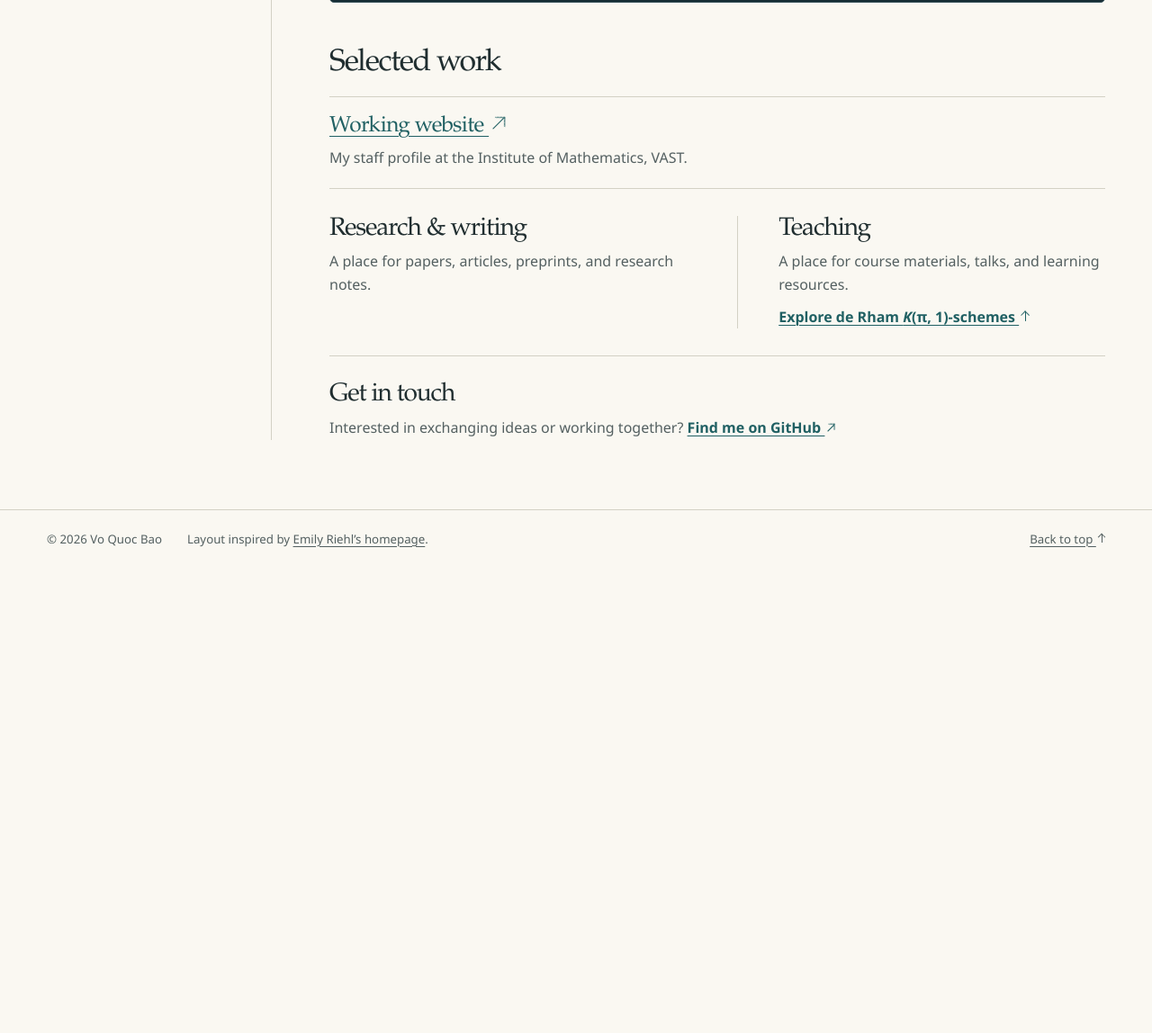
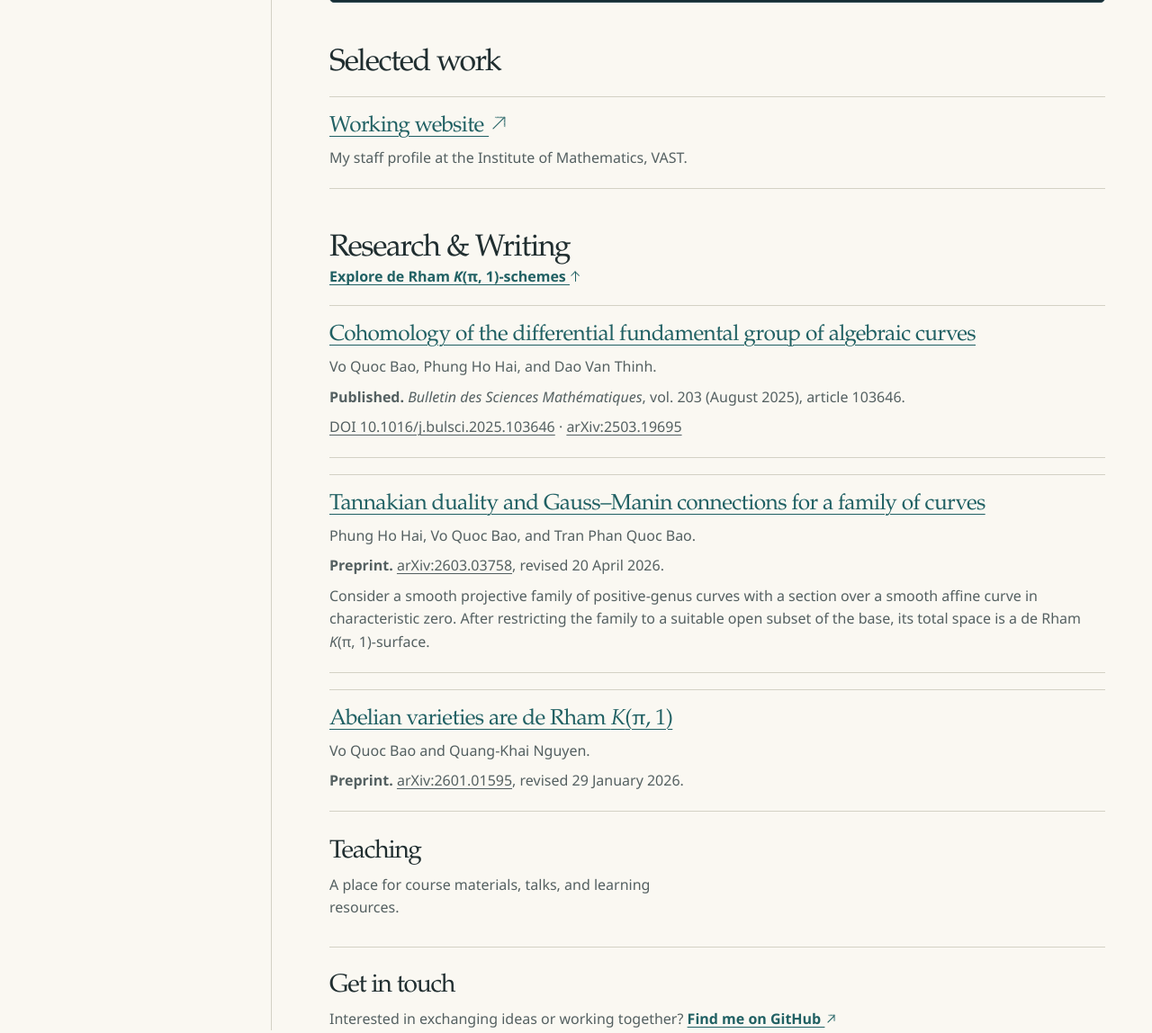
Before and after one commit to vqbao-storm/Vo-Quoc-Bao, a plain HTML site: page index.html in a window 1280 px wide. Shown: the part 891-2039 px from the top of the page at 90% size. Before the commit the page ends 1523 px from the top, so only its background shows below. Drawn offline with Linux system fonts and the light colour scheme.

Commit message:
Move the de Rham research link and list articles with publication details

```diff
--- a/index.html
+++ b/index.html
@@ -85,8 +85,9 @@
 
           <details class="comparison-example">
             <summary>Examples of de Rham <i>K</i>(π, 1)-schemes</summary>
-            <p>Smooth projective curves of genus at least one satisfy this property, as shown in <a href="https://arxiv.org/abs/2503.19695">my paper with Phung Ho Hai and Dao Van Thinh</a>.</p>
-            <p>Abelian varieties also satisfy it in every dimension. See <a href="https://arxiv.org/abs/2601.01595">my paper with Quang-Khai Nguyen</a>.</p>
+            <p>Smooth projective curves of positive genus satisfy this property. See our <a href="#paper-curves">published article on algebraic curves</a>.</p>
+            <p>Abelian varieties satisfy it in every dimension. See our <a href="#paper-abelian">preprint on abelian varieties</a>.</p>
+            <p>Certain surfaces arising from families of positive-genus curves also satisfy it. See the hypotheses in our <a href="#paper-surfaces">preprint on Gauss–Manin connections</a>.</p>
           </details>
         </figure>
       </section>
@@ -101,15 +102,35 @@
         </article>
       </section>
 
+      <section class="work-section" id="publications" aria-labelledby="publications-title">
+        <h2 id="publications-title">Research &amp; Writing</h2>
+        <p><a class="inline-link" href="#cohomology-comparison">Explore de Rham <i>K</i>(π, 1)-schemes <span class="link-arrow up" aria-hidden="true"></span></a></p>
+
+        <article class="work-entry" id="paper-curves">
+          <h3><a href="https://doi.org/10.1016/j.bulsci.2025.103646">Cohomology of the differential fundamental group of algebraic curves</a></h3>
+          <p>Vo Quoc Bao, Phung Ho Hai, and Dao Van Thinh.</p>
+          <p><strong>Published.</strong> <cite>Bulletin des Sciences Mathématiques</cite>, vol. 203 (August 2025), article 103646.</p>
+          <p><a href="https://doi.org/10.1016/j.bulsci.2025.103646">DOI 10.1016/j.bulsci.2025.103646</a> · <a href="https://arxiv.org/abs/2503.19695">arXiv:2503.19695</a></p>
+        </article>
+
+        <article class="work-entry" id="paper-surfaces">
+          <h3><a href="https://arxiv.org/abs/2603.03758">Tannakian duality and Gauss–Manin connections for a family of curves</a></h3>
+          <p>Phung Ho Hai, Vo Quoc Bao, and Tran Phan Quoc Bao.</p>
+          <p><strong>Preprint.</strong> <a href="https://arxiv.org/abs/2603.03758">arXiv:2603.03758</a>, revised 20 April 2026.</p>
+          <p>Consider a smooth projective family of positive-genus curves with a section over a smooth affine curve in characteristic zero. After restricting the family to a suitable open subset of the base, its total space is a de Rham <i>K</i>(π, 1)-surface.</p>
+        </article>
+
+        <article class="work-entry" id="paper-abelian">
+          <h3><a href="https://arxiv.org/abs/2601.01595">Abelian varieties are de Rham <i>K</i>(π, 1)</a></h3>
+          <p>Vo Quoc Bao and Quang-Khai Nguyen.</p>
+          <p><strong>Preprint.</strong> <a href="https://arxiv.org/abs/2601.01595">arXiv:2601.01595</a>, revised 29 January 2026.</p>
+        </article>
+      </section>
+
       <div class="academic-sections">
-        <section id="publications" aria-labelledby="publications-title">
-          <h2 id="publications-title">Research &amp; writing</h2>
-          <p>A place for papers, articles, preprints, and research notes.</p>
-        </section>
         <section id="teaching" aria-labelledby="teaching-title">
           <h2 id="teaching-title">Teaching</h2>
           <p>A place for course materials, talks, and learning resources.</p>
-          <a class="inline-link" href="#cohomology-comparison">Explore de Rham <i>K</i>(π, 1)-schemes <span class="link-arrow up" aria-hidden="true"></span></a>
         </section>
       </div>
 
```
